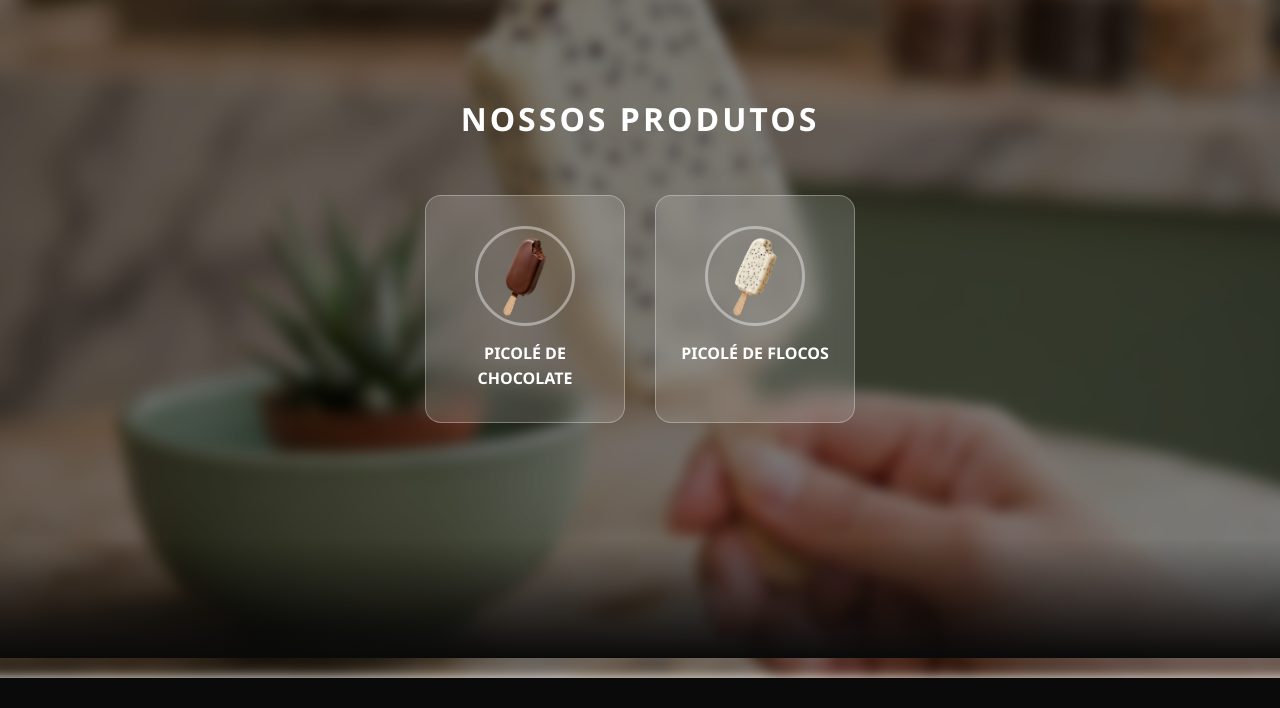
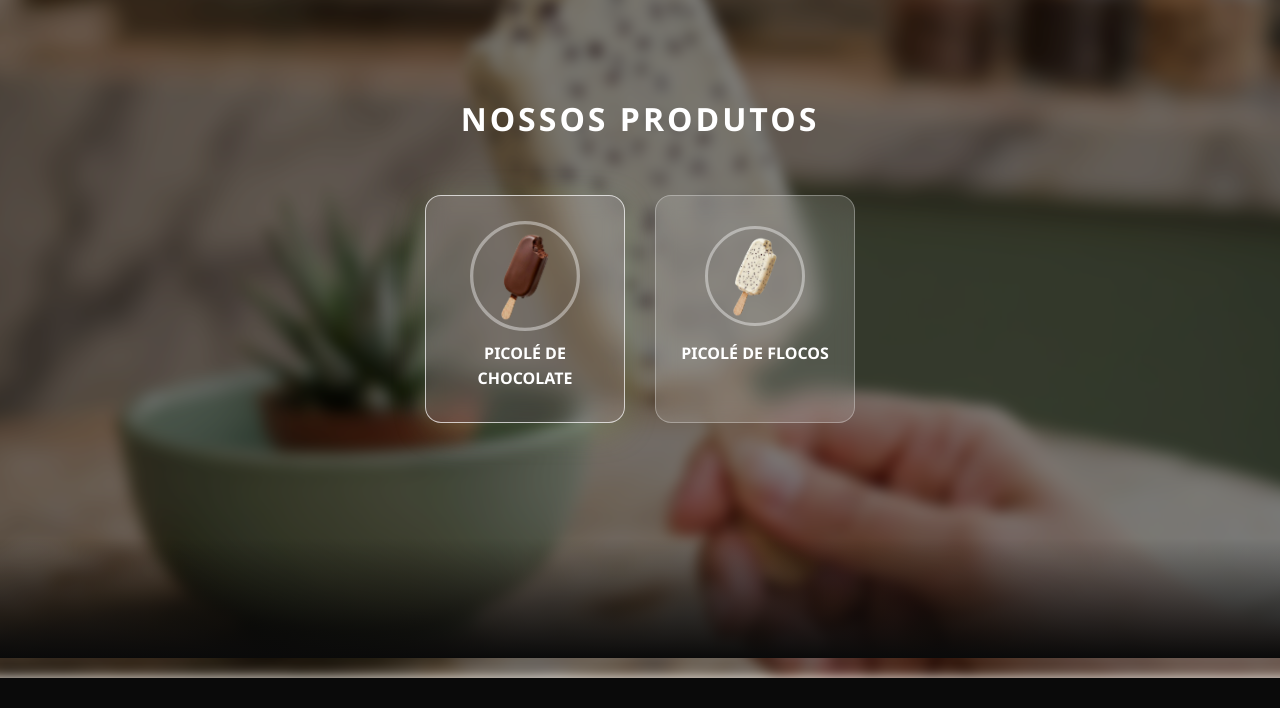
Before and after one commit to Jojola07/nutrevida-gelato, a plain HTML site: page index.html in a window 1280 px wide. In both pictures the pointer is over the element "PICOLÉ DE CHOCOLATE". Shown: the part 1014-1722 px from the top of the page. Drawn offline with Linux system fonts and the light colour scheme.

Commit message:
19 animação nos produtos

```diff
--- a/style.css
+++ b/style.css
@@ -198,10 +198,18 @@ nav ul li a:hover {
     object-fit: cover;
     border-radius: 50%;
     border: 3px solid rgba(255, 255, 255, 0.4);
+    transition: transform 0.3s;
 }
 
 .card:hover {
-    transform: translate(-8x);
+    transform: translateY(-8x);
+    border-color: rgba(255, 255, 255, 0.7);
+    box-shadow: 0 8px 32px rgba(141, 184, 122, 0.3);
+}
+
+.card:hover img {
+    transform: scale(1.1);
+    transition: transform 0.3s;
 }
 
 .card h3 {
```
